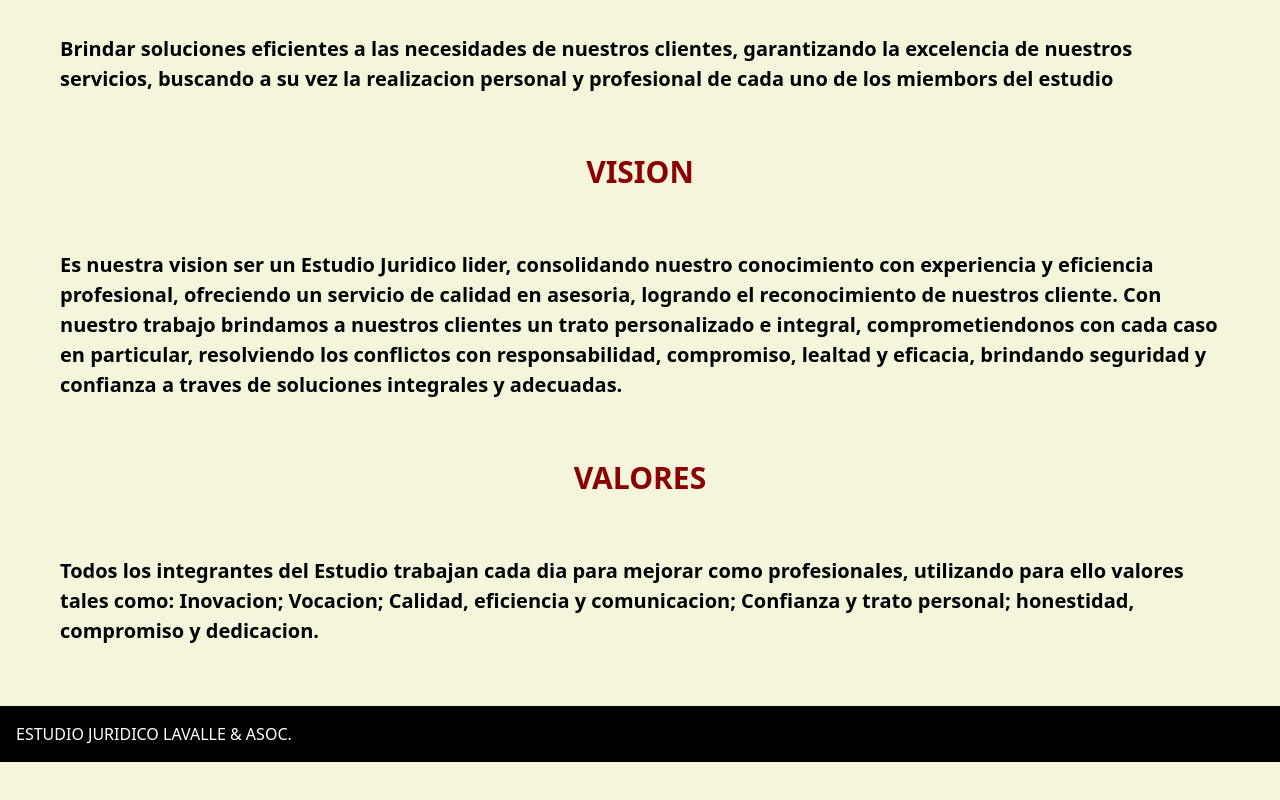
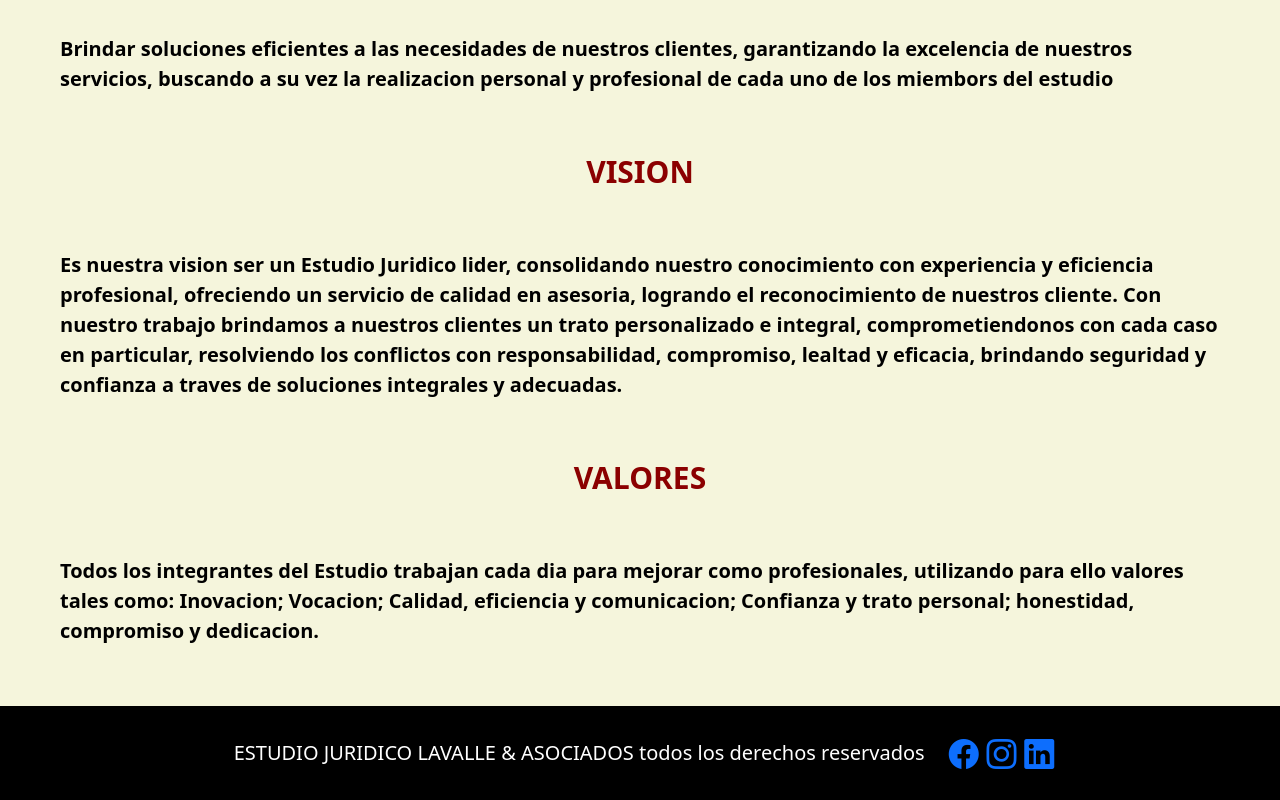
Before and after one commit to romynalavalle/estudiojuridicolavalleyasociados, a plain HTML site: page Sitio Web/SOBREELESTUDIO.html in a window 1280 px wide. Shown: the part 842-1642 px from the top of the page. Before the commit the page ends 1604 px from the top, so only its background shows below. Drawn offline with nearby package versions, Linux system fonts and the light colour scheme.

Commit message:
nuevos cambios

```diff
--- a/Estilos/Contacto.css
+++ b/Estilos/Contacto.css
@@ -111,6 +111,12 @@ a:hover{
     flex-direction: row;
     justify-content: space-between;
     align-items: center;
+}
+#iconos{
+    font-size: 30px;
+    padding: 0 8px;
+    color: #f3f3f3;
+    text-align: left;
 }
 
 .animacion{
--- a/Estilos/INICIO.css
+++ b/Estilos/INICIO.css
@@ -118,6 +118,12 @@ a:hover{
     justify-content: space-between;
     align-items: center;
 }
+#iconos{
+    font-size: 30px;
+    padding: 0 8px;
+    color: #f3f3f3;
+    text-align: left;
+}
 
 @media screen and (max-width: 1023px){
     .header{
--- a/Estilos/clientes.css
+++ b/Estilos/clientes.css
@@ -67,6 +67,13 @@ body{
     flex-direction: row;
     justify-content: space-between;
     align-items: center;
+}
+#iconos{
+    font-size: 30px;
+    padding: 0 8px;
+    color: #f3f3f3;
+    text-align: left;
+
 }
 .grid{
     border: 2px solid #555;
--- a/Estilos/servicios.css
+++ b/Estilos/servicios.css
@@ -81,6 +81,12 @@ a:hover{
     flex-direction: row;
     justify-content: space-between;
     align-items: center;
+}
+#iconos{
+    font-size: 30px;
+    padding: 0 8px;
+    color: #f3f3f3;
+    text-align: left;
 }
 
 .animacion{
--- a/Estilos/sobreelestudio.css
+++ b/Estilos/sobreelestudio.css
@@ -102,6 +102,12 @@ a:hover{
     justify-content: space-between;
     align-items: center;
 }
+#iconos{
+    font-size: 30px;
+    padding: 0 8px;
+    color: #f3f3f3;
+    text-align: left;
+}
 
 .animacion{
     object-fit: cover;
--- a/Sitio Web/SOBREELESTUDIO.html
+++ b/Sitio Web/SOBREELESTUDIO.html
@@ -5,9 +5,8 @@
     <meta http-equiv="X-UA-Compatible" content="IE=edge">
     <meta name="viewport" content="width=device-width, initial-scale=1.0">
     <title>Document</title>
-
     <link href="https://cdn.jsdelivr.net/npm/bootstrap@5.1.3/dist/css/bootstrap.min.css" rel="stylesheet" integrity="sha384-1BmE4kWBq78iYhFldvKuhfTAU6auU8tT94WrHftjDbrCEXSU1oBoqyl2QvZ6jIW3" crossorigin="anonymous">
-
+    <link rel="stylesheet" href="https://cdn.jsdelivr.net/npm/bootstrap-icons@1.8.2/font/bootstrap-icons.css">
     <link rel="stylesheet" href="../Estilos/sobreelestudio.css">
 
 </head>
@@ -18,15 +17,11 @@
 
             <nav>
                 <ul class="nav__lista">
-                    <li> <a class="nav__enlace" href="../INICIO.html">INICIO</a></li>
+                    <li> <a class="nav__enlace" href="../index.html">INICIO</a></li>
                     <li> <a class="nav__enlace" href="./SOBREELESTUDIO.html">SOBREELESTUDIO</a></li>
                     <li> <a class="nav__enlace" href="./SERVICIOS.html">SERVICIOS</a></li>
                     <li> <a class="nav__enlace" href="./CLIENTES.html">CLIENTES</a></li>
                     <li> <a class="nav__enlace" href="./CONTACTO.html">CONTACTO</a></li>
-                    <li> <a class="nav__enlace" href="https://www.facebook.com/Estudio-Jur%C3%ADdico-Lavalle-Gimenez-105246744500787/?ref=pages_you_manage"
-                        target="_blank"> <img src="../Imagenes/logo facebook.png" alt="facebook" width="30" height="30"></a></li>
-                    <li> <a class="nav__enlace" href="https://www.instagram.com/estudiolavallegimenez/" target="blank">
-                        <img src="../Imagenes/logo instagran.png" alt="instagram" width="30" height="30"></a></li>
                 </ul>
           </nav>
           </header>
@@ -68,6 +63,14 @@
     </main>
     <script src="https://cdn.jsdelivr.net/npm/bootstrap@5.1.3/dist/js/bootstrap.bundle.min.js" integrity="sha384-ka7Sk0Gln4gmtz2MlQnikT1wXgYsOg+OMhuP+IlRH9sENBO0LRn5q+8nbTov4+1p" crossorigin="anonymous"></script>
 
-    <footer class="footer">ESTUDIO JURIDICO LAVALLE & ASOC.</footer>
+    <footer class=" footer w-100 d-flex aling-items justify-content-center">
+        <p class="fs-5 px-3 pt-3">ESTUDIO JURIDICO LAVALLE & ASOCIADOS   todos los derechos reservados</p>
+        <div id="iconos">
+        <a href="https://www.facebook.com/Estudio-Jur%C3%ADdico-Lavalle-Gimenez-105246744500787/?ref=pages_you_manage"><i class="bi bi-facebook"></i></a>
+        <a href="https://www.instagram.com/estudiolavallegimenez/"><i class="bi bi-instagram"></i></a>
+        <a href="https://www.linkedin.com/in/romina-carla-lavalle-446390121/"><i class="bi bi-linkedin"></i></a>
+        </div>
+
+    </footer>
 </body>
 </html>
```
Also changed, not shown: Sitio Web/CLIENTES.html (+12 -5 lines), Sitio Web/CONTACTO.html (+12 -5 lines), Sitio Web/SERVICIOS.html (+11 -4 lines), index.html (+11 -7 lines).
